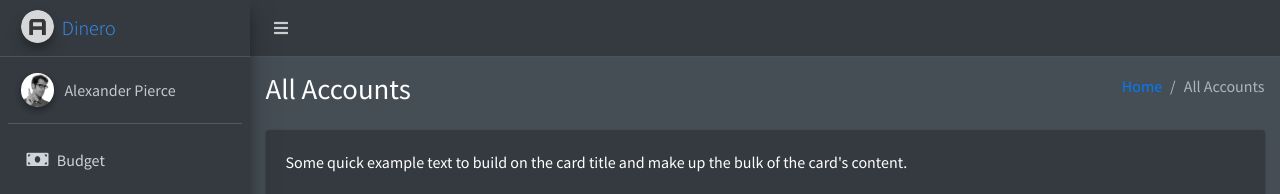
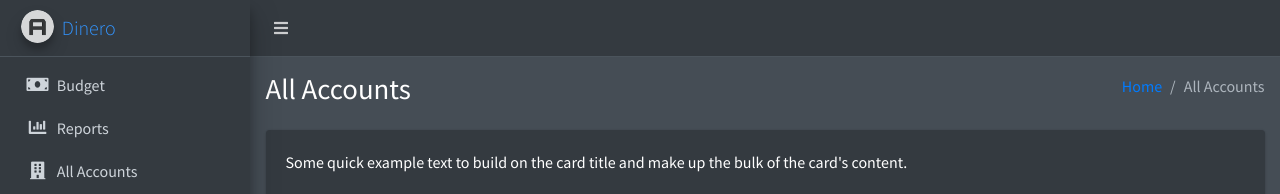
Before and after one commit to enrique-rodriguez/dinero, a Django app: page /accounts/ in a window 1280 px wide. Shown: the top 194 px of the page. Run offline with Django 5.2, Linux system fonts and the light colour scheme; data that the repository does not hold is empty; some libraries are stand-ins or nearby versions.

Commit message:
Remove profile from sidebar

```diff
--- a/app/templates/app/layout/sidebar/index.html
+++ b/app/templates/app/layout/sidebar/index.html
@@ -9,16 +9,6 @@
 
     <!-- Sidebar -->
     <div class="sidebar">
-      <!-- Sidebar user panel (optional) -->
-      <div class="user-panel mt-3 pb-3 mb-3 d-flex">
-        <div class="image">
-          <img src="{% static 'app/dist/img/user2-160x160.jpg' %}" class="img-circle elevation-2" alt="User Image">
-        </div>
-        <div class="info">
-          <a href="{% url 'coming_soon' %}" class="d-block">Alexander Pierce</a>
-        </div>
-      </div>
-
       <!-- Sidebar Menu -->
       <nav class="mt-2">
         <ul class="nav nav-pills nav-sidebar flex-column" data-widget="treeview" role="menu" data-accordion="false">
```
